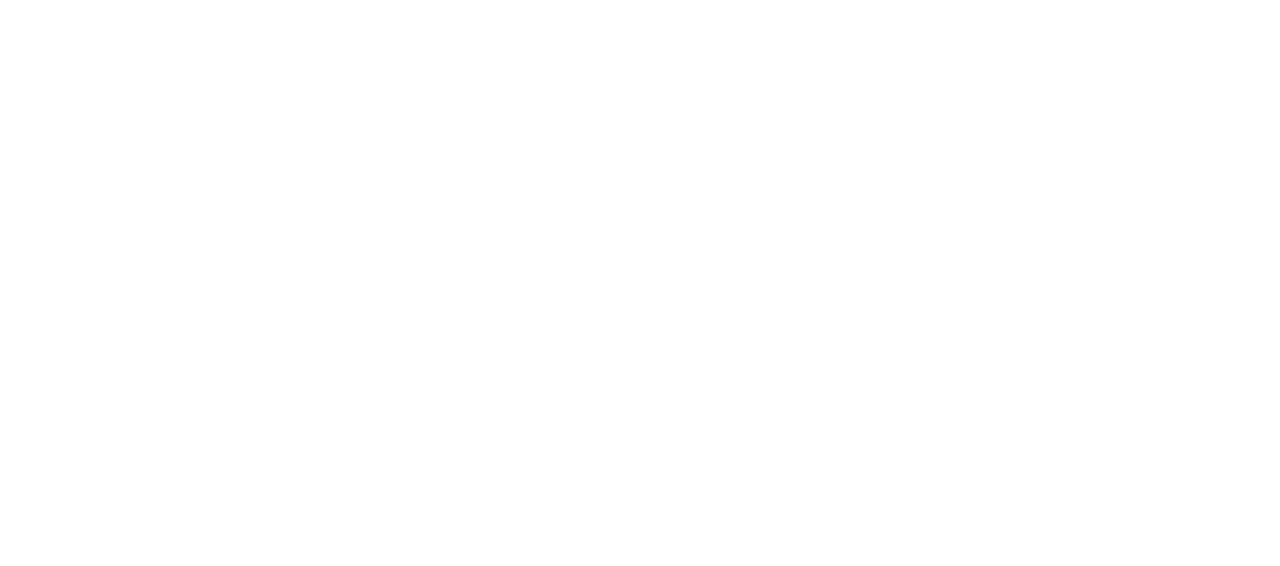
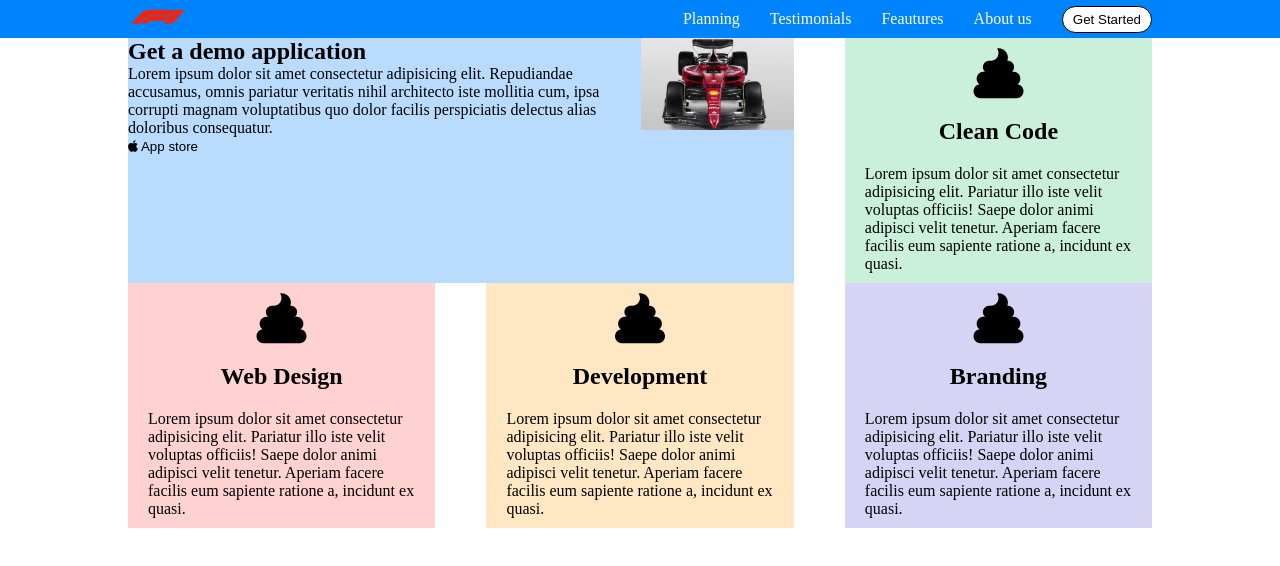
Before and after one commit to LucioMelis/html-css-responsive-flex-layout, a plain HTML site: page index.html in a window 1280 px wide. Drawn offline with Linux system fonts and the light colour scheme.

Commit message:
lavoro sul desktop first

```diff
--- a/index.html
+++ b/index.html
@@ -10,20 +10,133 @@
     <title>Responsive Flex Layout</title>
 </head>
 <body>
-    <!-- MOBILE FIRST -->
+    <!-- Desktop first  -->
     <!-- Divido il layout in tre macroaree -->
-    <header id="container-header"></header>
+    <header id="header-principal">
 
-    <main id="container-main">
+        <div class="container-header">
+
+            <div class="header-img-content">
+                <img src="img/F1-Logo.png" alt="Formula-1">
+            </div>
+
+            <nav>
+               <div>
+                   <a href="#">Planning</a>
+               </div>
+
+               <div>
+                    <a href="#">Testimonials</a>
+                </div>
+
+                <div>
+                    <a href="#">Feautures</a>
+                </div>
+
+                <div>
+                    <a href="#">About us</a>
+                </div>
+
+                <button class="btn-white">Get Started</button>
+            </nav>
+
+            <button class="btn-none">
+                <i class="fa-solid fa-bars"></i>
+            </button>
+
+        </div>
+
+    </header>
+
+    <main>
+        <!-- FIRST SECTION  -->
+        <section id="section-first">
+
+            <div class="board-general w-80">
+
+                <div class="board-1">
+
+                    <div class="content-board1">
+
+                        <h1>Get a demo application</h1>
+                        <p>
+                            Lorem ipsum dolor sit amet consectetur adipisicing elit. Repudiandae accusamus, omnis pariatur veritatis nihil architecto iste mollitia cum, ipsa corrupti magnam voluptatibus quo dolor facilis perspiciatis delectus alias doloribus consequatur.
+                        </p>
+
+                        <button>
+                            <i class="fa-brands fa-apple"></i>
+                            App store
+                        </button>
+                    </div>
+
+                    <div class="content-img">
+                        <img src="img/macchina.png" alt="ferrari">
+                    </div>
+
+                </div>
+
+                <div class="board-2">
+
+                    <i class="fa-solid fa-poop"></i>
+
+                    <h1>Clean Code</h1>
+
+                    <p>Lorem ipsum dolor sit amet consectetur adipisicing elit. Pariatur illo iste velit voluptas officiis! Saepe dolor animi adipisci velit tenetur. Aperiam facere facilis eum sapiente ratione a, incidunt ex quasi.</p>
+
+                </div>
+
+                <div class="board-3">
+
+                    <i class="fa-solid fa-poop"></i>
+
+                    <h1>Web Design</h1>
+
+                    <p>Lorem ipsum dolor sit amet consectetur adipisicing elit. Pariatur illo iste velit voluptas officiis! Saepe dolor animi adipisci velit tenetur. Aperiam facere facilis eum sapiente ratione a, incidunt ex quasi.</p>
+
+                </div>
+
+                <div class="board-4">
+
+                    <i class="fa-solid fa-poop"></i>
+
+                    <h1>Development</h1>
+
+                    <p>Lorem ipsum dolor sit amet consectetur adipisicing elit. Pariatur illo iste velit voluptas officiis! Saepe dolor animi adipisci velit tenetur. Aperiam facere facilis eum sapiente ratione a, incidunt ex quasi.</p>
+
+                </div>
+
+                <div class="board-5">
+                    <i class="fa-solid fa-poop"></i>
+
+                    <h1>Branding</h1>
+
+                    <p>Lorem ipsum dolor sit amet consectetur adipisicing elit. Pariatur illo iste velit voluptas officiis! Saepe dolor animi adipisci velit tenetur. Aperiam facere facilis eum sapiente ratione a, incidunt ex quasi.</p>
+                </div>
+
+
+
+
+            </div>
+
+
+
+
+
+        </section>
+
         <section></section>
+
         <section></section>
+
         <section></section>
+
         <section></section>
+
         <section></section>
-        <section></section>
+
     </main>
 
-    <footer id="container-footer"></footer>
+    <footer></footer>
 
 </body>
 </html>
--- a/style.css
+++ b/style.css
@@ -3,3 +3,121 @@
     padding: 0;
     margin: 0;
 }
+
+/* generics */
+button{
+    border: none;
+    background-color: transparent;
+}
+
+img{
+    width: 100%;
+}
+
+a{
+    text-decoration: none;
+    color: white;
+}
+/* utilities */
+.w-80{
+    width: 80%;
+    margin: auto;
+}
+
+/************* HEADER  ************/
+#header-principal{
+    background-color: #0084fd;
+}
+
+.container-header{
+    display: flex;
+    justify-content: space-between;
+    align-items: center;
+    width: 80%;
+    margin: auto;
+}
+
+.header-img-content{
+    width: 60px;
+}
+
+.container-header button i{
+    color: white;
+}
+
+.btn-none{
+    display: none;
+}
+
+nav{
+    display: flex;
+    column-gap: 30px;
+    align-items: center;
+}
+
+.btn-white{
+    background-color: white;
+    color: black;
+    padding: 5px 10px;
+    border: 1px solid;
+    border-radius: 70px;
+}
+
+/************* MAIN  ************/
+/* section-first */
+
+.board-general{
+    display: flex;
+    flex-wrap: wrap;
+    justify-content: space-between;
+}
+
+.board-general div > i:first-child{
+    font-size: 50px;
+}
+
+.board-1{
+    display: flex;
+    background-color:#b9dbfe;
+    width: 65%;
+}
+
+.board-2,.board-3,.board-4,.board-5{
+    width: 30%;
+}
+
+.board-2 > *,
+.board-3 > *,
+.board-4 > *,
+.board-5 > *{
+    padding: 10px 20px;
+}
+
+.board-2,.board-3,.board-4,.board-5{
+    display: flex;
+    flex-direction: column;
+    align-items: center;
+}
+/* colors */
+.board-2{
+    background-color: #caf0db;
+}
+
+.board-3{
+    background-color: #fed2d1;
+}
+
+.board-4{
+    background-color: #ffe7c3;
+}
+
+.board-5{
+    background-color: #d5d4f4;
+}
+
+
+
+
+
+
+/************* FOOTER  ************/
```
Also changed, not shown: img/F1-Logo.png (added), img/macchina.png (added).
